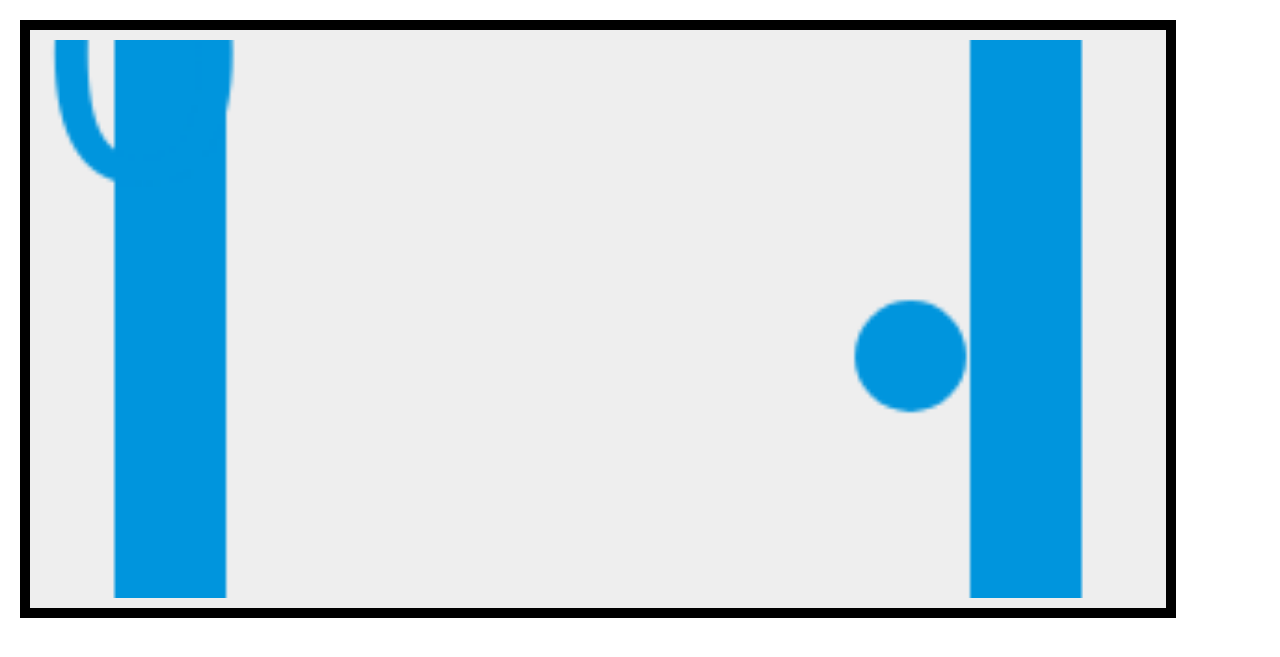
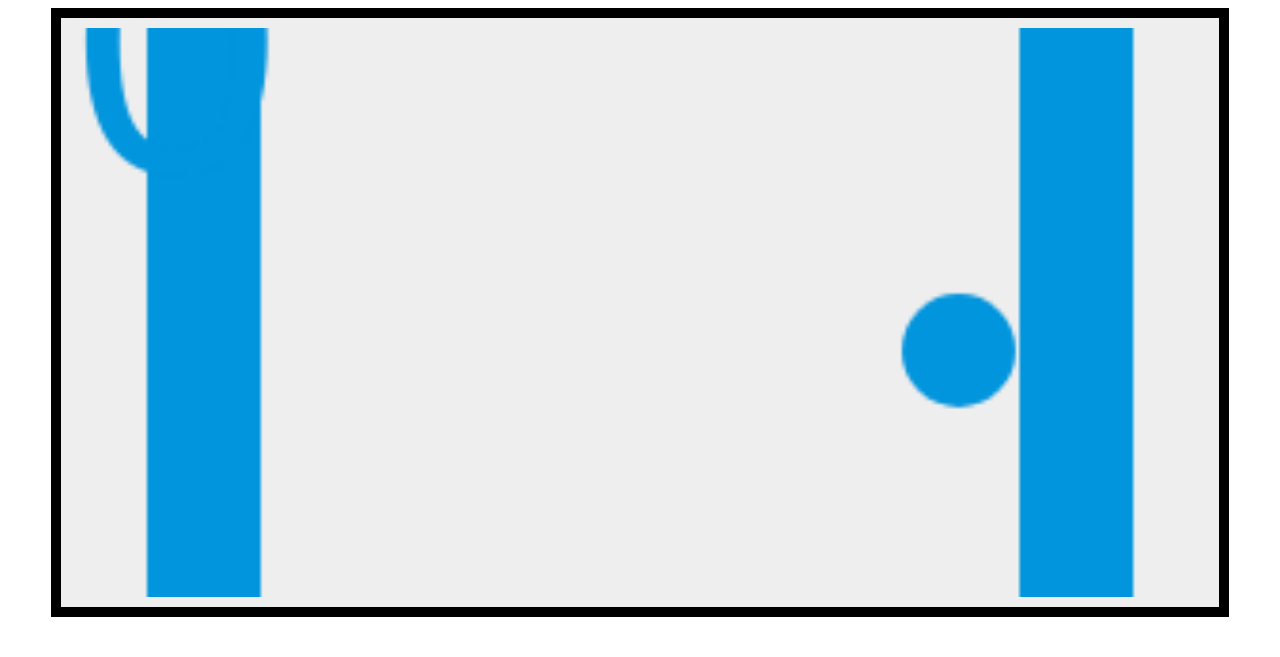
Before and after one commit to Collin-Thornton/pong, a Jekyll site: the page index.html, which Jekyll copies as it is, in a window 1280 px wide. Shown: the top 657 px of the page. Built offline with Jekyll 4.4.1, drawn with Linux system fonts in a browser that asks for light colours.

Commit message:
Update index.html

```diff
--- a/index.html
+++ b/index.html
@@ -5,12 +5,13 @@
 	<meta name="viewport" content="width=device-width, initial-scale=1.0">
 	<title>Game for Humanities</title>
 	<style>
-		* { padding: 10px 10px 10px 10px; margin: 0; }
-		canvas { background: #eee; }
-
-		#game {
+		canvas {
 			width: 90%;
 			height: 90%;
+			margin: auto;
+			padding: 10px 10px 10px 10px;
+			display: block;
+			background: #eee;
 		}
 	</style>
 </head>
```
